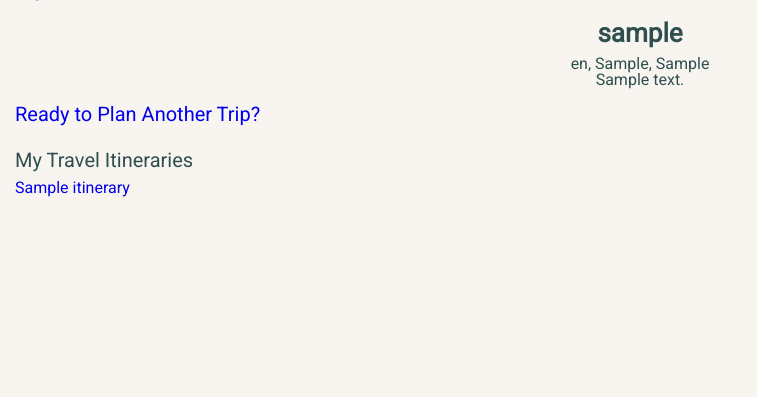
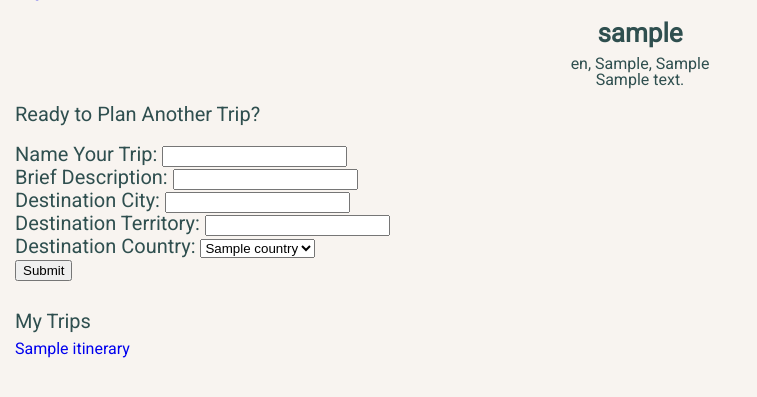
Before and after one commit to lunaxlam/wanderlust, a Flask app: a page that uses templates/user_profile.html in a window 1280 px wide. Shown: the part 121-518 px from the top of the page, without its empty margins (0-757 px from the left). Run offline with Flask 2, Linux system fonts and the light colour scheme; the visitor is signed in with stand-in values (Sample User, id 1); tables that the repository leaves empty hold one stand-in row (values such as "Sample post"); some libraries are stand-ins or nearby versions.

Commit message:
Added clone itinerary and clone itinerary activities methods to server.py and corresponding functionality to routes and templates

```diff
--- a/model.py
+++ b/model.py
@@ -1,5 +1,6 @@
 """Models for Wanderlust app"""
 
+from logging import NOTSET
 from flask_sqlalchemy import SQLAlchemy
 from datetime import datetime
 
@@ -45,7 +46,7 @@ class User(db.Model):
         territory = territory.title()
         country = country.upper()
 
-        user = User(email=email,
+        user = cls(email=email,
                     password=password,
                     username=username,
                     fname=fname,
@@ -116,7 +117,7 @@ class Follower(db.Model):
     def create_follower(cls, follower_id, user_followed_id):
         """Create and return a follower"""
 
-        follower = Follower(follower_id=follower_id, user_followed_id=user_followed_id)
+        follower = cls(follower_id=follower_id, user_followed_id=user_followed_id)
 
         return follower
 
@@ -154,9 +155,29 @@ class Itinerary(db.Model):
     def create_itinerary(cls, user_id, itinerary_name, overview):
         """Create and return an itinerary"""
 
-        itinerary = Itinerary(user_id=user_id, itinerary_name=itinerary_name, overview=overview)
+        itinerary = cls(user_id=user_id, itinerary_name=itinerary_name, overview=overview)
 
         return itinerary
+
+    @classmethod
+    def clone_itinerary(cls, original_itinerary_id, user_id, itinerary_name, overview):
+        """Clone an itinerary"""
+
+        clone_itinerary = cls.create_itinerary(user_id, itinerary_name, overview)
+
+        db.session.add(clone_itinerary)
+        db.session.commit()
+
+        original_itinerary = cls.get_itinerary_by_itinerary_id(original_itinerary_id)
+        destinations = original_itinerary.locations
+
+        for destination in destinations:
+            clone_itinerary.locations.append(destination)
+
+        db.session.add(clone_itinerary)
+        db.session.commit()
+
+        return clone_itinerary
 
     @classmethod
     def delete_itinerary(cls, itinerary_id):
@@ -246,7 +267,7 @@ class Activity(db.Model):
         else:
             dates = start_date
 
-        activity = Activity(itinerary_id=itinerary_id,
+        activity = cls(itinerary_id=itinerary_id,
                     activity_name=activity_name,
                     dates=dates,
                     start_time=start_time,
@@ -255,6 +276,25 @@ class Activity(db.Model):
                     place_id=place_id)
 
         return activity
+
+    @classmethod
+    def clone_activities(cls, original_itinerary_id, clone_itinerary_id):
+        """Clone activities from database"""
+
+        activities = cls.get_activities_by_itinerary_id(original_itinerary_id)
+
+        for activity in activities:
+            clone_activity = cls(itinerary_id=clone_itinerary_id,
+                                    activity_name=activity.activity_name,
+                                    dates=activity.dates,
+                                    start_time=activity.start_time,
+                                    end_time=activity.end_time,
+                                    notes=activity.notes,
+                                    place_id=activity.place_id)
+
+            db.session.add(clone_activity)
+
+        db.session.commit()
 
     @classmethod
     def delete_activity(cls, activity_id):
@@ -301,7 +341,7 @@ class Location(db.Model):
         territory = territory.title()
         country = country.upper()
 
-        location = Location(locale=locale, territory=territory, country=country)
+        location = cls(locale=locale, territory=territory, country=country)
 
         return location
 
@@ -345,7 +385,7 @@ class Country(db.Model):
     def create_country(cls, country_code, country_name):
         """Create and return a country"""
 
-        country = Country(country_code=country_code, country_name=country_name)
+        country = cls(country_code=country_code, country_name=country_name)
 
         return country
 
--- a/server.py
+++ b/server.py
@@ -195,16 +195,32 @@ def itineraries_by_location():
     return jsonify(db_itineraries_location)
 
 
-@app.route("/itinerary/<itinerary_id>")
+@app.route("/itinerary/<itinerary_id>", methods =["POST", "GET"])
 def show_itinerary(itinerary_id):
     """Return page displaying itinerary and list of itinerary items"""
 
-    itinerary = Itinerary.get_itinerary_by_itinerary_id(itinerary_id)
-    destinations = itinerary.locations
+    if request.method == "GET":
 
-    session["itinerary_id"] = itinerary_id
+        itinerary = Itinerary.get_itinerary_by_itinerary_id(itinerary_id)
+        destinations = itinerary.locations
 
-    return render_template("itinerary.html", itinerary=itinerary, destinations=destinations)
+        session["itinerary_id"] = itinerary_id
+
+        return render_template("itinerary.html", itinerary=itinerary, destinations=destinations)
+    else:
+        itinerary_name = request.form.get("name")
+        overview = request.form.get("overview")
+
+        clone_itinerary = Itinerary.clone_itinerary(original_itinerary_id=itinerary_id,
+                                user_id=session["user_id"],
+                                itinerary_name=itinerary_name,
+                                overview=overview)
+
+        Activity.clone_activities(original_itinerary_id=itinerary_id, clone_itinerary_id=clone_itinerary.itinerary_id)
+
+        flash(f"Success! {itinerary_name} created.")
+
+        return redirect(f"/itinerary/{clone_itinerary.itinerary_id}")
 
 
 @app.route("/itinerary/<itinerary_id>/add_destination")
@@ -388,8 +404,9 @@ def show_profile(username):
 
     user = User.get_user_by_username(username)
     itineraries = user.itineraries
+    countries = Country.get_countries()
 
-    return render_template("user_profile.html", display_user=user, user_itineraries=itineraries)
+    return render_template("user_profile.html", display_user=user, user_itineraries=itineraries, countries=countries)
 
 
 @app.route("/user/<username>/following")
--- a/static/css/style.css
+++ b/static/css/style.css
@@ -111,9 +111,15 @@ h2 {
 	padding: 5px;
 }
 
-#about-me {
+#about-me, #follow {
 	text-align: center;
 }
+
+.hint {
+	font-size: 12px;
+}
+
+
 /* Flash Message Styling */
 
 .flash-msg {
@@ -122,7 +128,3 @@ h2 {
     border: 2px dashed red;
     padding: 10px;
 }
-
-.hint {
-	font-size: 12px;
-}
--- a/templates/search_results.html
+++ b/templates/search_results.html
@@ -1,15 +1,14 @@
 {% extends 'base.html' %}
 {% block title %}Location Results{% endblock %}
 
+
 {% block nav %}
-
 <ul><a href="/">Home</a></ul>
 <ul><a href="/users">View Wanderlust Community</a></ul>
-
 {% endblock %}
 
+
 {% block body %}
-
 <h1>Search Results</h1>
 
 {% for result in results %}
--- a/templates/user_profile.html
+++ b/templates/user_profile.html
@@ -17,23 +17,44 @@
 </div><br>
 
 {% if display_user.username != session["user"] %}
-<h2>2.0 Feature: Click here to Follow Me</h2>
-<div>
+<div id="follow">
+    <h2>2.0 Feature: Click here to Follow Me</h2>
     <ul><a href="/user/{{ display_user.username }}/followers">Followers</a></ul>
     <ul><a href="/user/{{ display_user.username }}/following">Following</a></ul>
 </div><br>
 
 {% else %}
-<h2><a href="/create_itinerary">Ready to Plan Another Trip?</a></h2><br>
+<h2>Ready to Plan Another Trip?<br><br>
+    <form action="/create_itinerary" method="POST">
+        <label for="itinerary-name">Name Your Trip: </label>
+        <input type="text" name="name" id="itinerary-name" required><br>
+        <label for="itinerary-overview">Brief Description: </label>
+        <input type="text" name="overview" id="itinerary-overview" required><br>
+        <label for="itinerary-locale">Destination City: </label>
+        <input type="text" name="locale" id="itinerary-locale" required><br>
+        <label for="user-locale">Destination Territory: </label>
+        <input type="text" name="territory" id="itinerary-territory" required><br>
+        <label for="user-country">Destination Country: </label>
+        <select name="country" id="country">
+            {% for country in countries %}
+            <option value="{{ country.country_code }}">{{ country.country_name }}</option>
+            {% endfor %}
+        </select><br>
+        <input type="submit" name="submit">
+    </form>
 
+<br>
 {% endif %}
 
 
-<h2>My Travel Itineraries</h2>
+<h2>My Trips</h2>
 {% for itinerary in user_itineraries %}
 
 <ul><a href="/itinerary/{{ itinerary.itinerary_id }}">{{ itinerary.itinerary_name }}</a></ul>
 
 {% endfor %}
 
+<div id="saved-trips">
+
+</div>
 {% endblock %}
```
Also changed, not shown: templates/itinerary.html (+15 -0 lines), readme.md.
